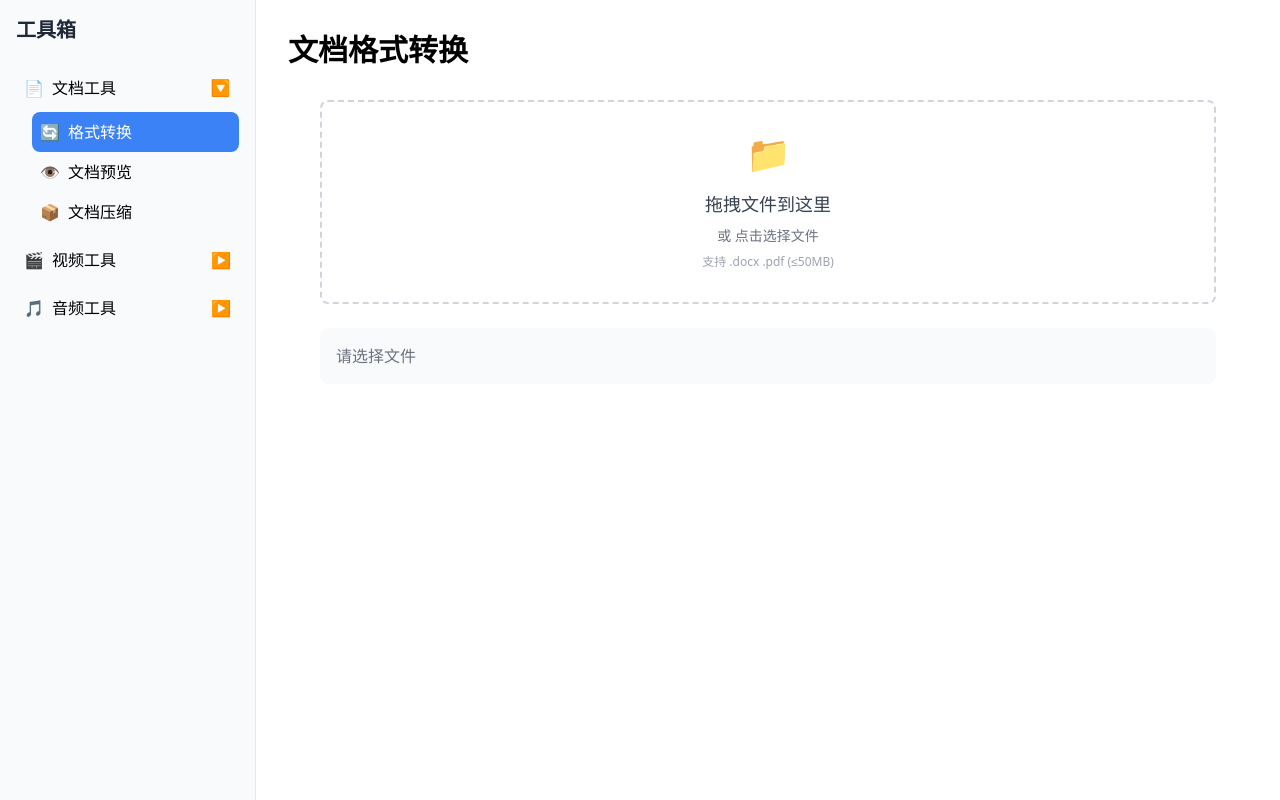
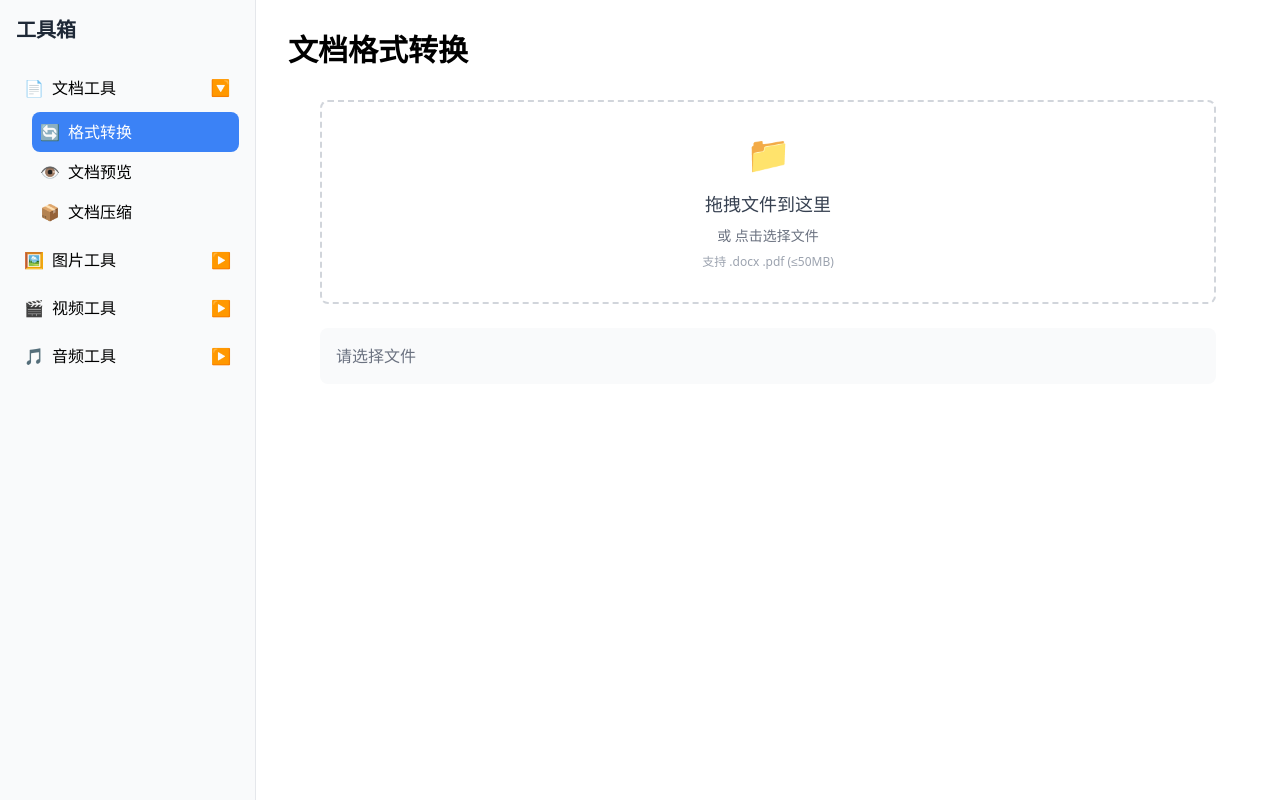
Before and after one commit to prwang1998/boxwang, a Next.js app: page / in a window 1280 px wide. Built offline with nearby package versions, Linux system fonts and the light colour scheme.

Commit message:
feat: add image tools menu to sidebar

```diff
--- a/components/Sidebar.tsx
+++ b/components/Sidebar.tsx
@@ -18,6 +18,14 @@ const menuItems: MenuItem[] = [
       { id: 'format-convert', label: '格式转换', icon: '🔄' },
       { id: 'doc-preview', label: '文档预览', icon: '👁' },
       { id: 'doc-compress', label: '文档压缩', icon: '📦' },
+    ],
+  },
+  {
+    id: 'image-tools',
+    label: '图片工具',
+    icon: '🖼',
+    children: [
+      { id: 'image-download', label: '图片下载', icon: '⬇' },
     ],
   },
   {
```
